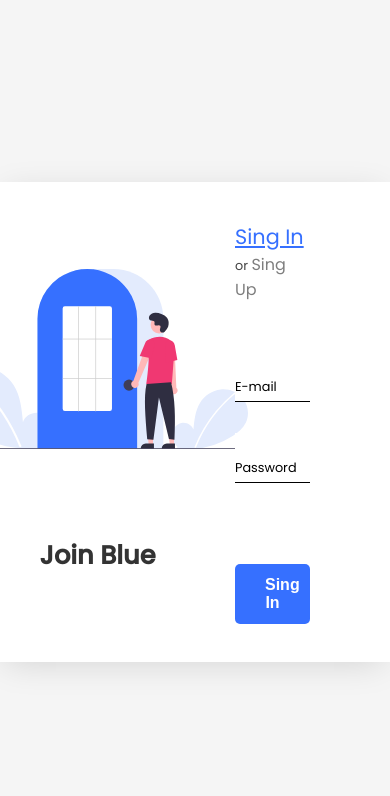
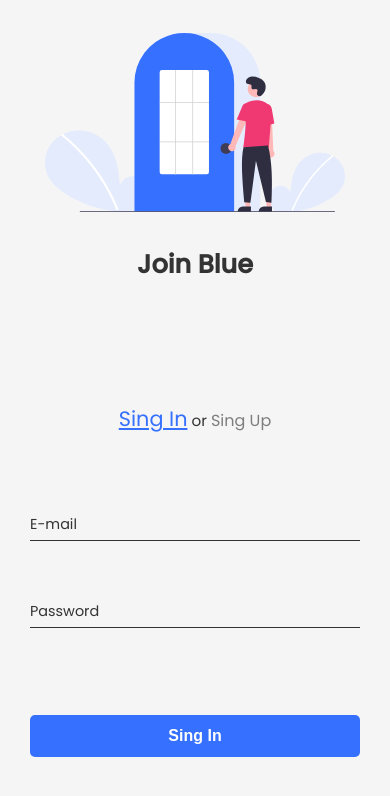
Before and after one commit to eualex/BlueShop, a React (Create React App) app in the folder frontend/: page /login in a window 390 px wide. Shown: the top 796 px of the page. Built offline with nearby package versions, Linux system fonts and the light colour scheme; the HTML template or start-up script is replaced by a standard one.

Commit message:
adicionando responsividade

```diff
--- a/frontend/src/components/Input/styles.ts
+++ b/frontend/src/components/Input/styles.ts
@@ -13,10 +13,18 @@ export const Container = styled.div`
     transform: translateY(-123%);
     font-size: 1.4rem;
     color: ${({ theme }) => theme.colors.primary };
+
+    @media (max-width: 768px) {
+      margin-top: 20px;
+    }
   }
 
   input:focus + label::after, input:valid + label::after {
     transform: translateX(0%);
+  }
+
+  @media (max-width: 768px) {
+    font-size: 1.8rem;
   }
 `;
 
@@ -27,9 +35,11 @@ export const CustomInput = styled.input`
   padding-top: 20px;
   border: none;
 
-  color: #595f6e;
+  color: ${({ theme }) => theme.colors.textLogin};
 
   outline: none;
+
+  background-color: transparent;
 `;
 
 export const CustomLabel = styled.label`
@@ -42,7 +52,7 @@ export const CustomLabel = styled.label`
 
   pointer-events: none;
 
-  border-bottom: 1px solid #000;
+  border-bottom: 1px solid ${({ theme }) => theme.colors.textPrimary };
 
   &::after {
     content: "";
@@ -67,4 +77,6 @@ export const CustomSpan = styled.span`
   left: 0px;
 
   transition: all 0.3s ease;
+
+  color: ${({ theme }) => theme.colors.textPrimary };
 `;
--- /dev/null
+++ b/frontend/src/pages/Main/index.tsx
@@ -0,0 +1,13 @@
+import React from 'react';
+
+import { Container } from './styles';
+
+const Main: React.FC = () => {
+  return (
+    <Container>
+      <h1>Main</h1>
+    </Container>
+  );
+};
+
+export default Main;
--- /dev/null
+++ b/frontend/src/pages/Main/styles.ts
@@ -0,0 +1,5 @@
+import styled from 'styled-components';
+
+export const Container = styled.div`
+
+`;
--- a/frontend/src/pages/SingPage/SingUp/styles.ts
+++ b/frontend/src/pages/SingPage/SingUp/styles.ts
@@ -9,9 +9,15 @@ export const ContainerForm = styled.form`
   /* width: 80%; */
 
   margin: 20px 0px;
+
+  @media (max-width: 768px) {
+    background-color: ${({ theme }) => theme.colors.background};
+  }
 `;
 
 export const ConteinerTermOfService = styled.div`
+  color: ${({ theme }) => theme.colors.textPrimary};
+
   label {
     margin-left: 5px;
   }
--- a/frontend/src/pages/SingPage/styles.ts
+++ b/frontend/src/pages/SingPage/styles.ts
@@ -11,10 +11,11 @@ export const Container = styled.div`
   display: flex;
   justify-content: center;
   align-items: center;
+
+  overflow: hidden;
 `;
 
 export const Wrapper = styled.div`
-  position: relative;
 
   background: #fff;
   -webkit-box-shadow: -1px 6px 33px -6px rgba(0, 0, 0, 0.15);
@@ -22,7 +23,6 @@ export const Wrapper = styled.div`
   box-shadow: -1px 6px 33px -6px rgba(0, 0, 0, 0.15);
 
   height: 100%;
-  max-height: 480px;
 
 
   width: 100%;
@@ -32,6 +32,22 @@ export const Wrapper = styled.div`
 
   display: flex;
   align-items: center;
+
+  @media (min-width: 768px) {
+    max-height: 480px;
+  }
+
+  @media (max-width: 768px) {
+    background-color: ${({ theme }) => theme.colors.background};
+
+    display: flex;
+    flex-direction: column;
+
+    box-shadow: none;
+
+    width: 100vw;
+    height: 100vh;
+  }
 `;
 
 export const ContainerLeft = styled.div`
@@ -49,6 +65,11 @@ export const ContainerLeft = styled.div`
   h1 {
     color: ${({ theme }) => theme.colors.textPrimary};
   }
+
+  @media (max-width: 768px) {
+    width: 100%;
+    height: 60%;
+  }
 `;
 
 export const ContainerRight = styled.div`
@@ -61,6 +82,13 @@ export const ContainerRight = styled.div`
   justify-content: center;
 
   padding: 0px 80px 0px 40px;
+
+  @media (max-width: 768px) {
+    padding: 0px 30px;
+
+    width: 100%;
+    height: 100%;
+  }
 `;
 
 export const ContainerForm = styled.form`
@@ -74,7 +102,7 @@ export const ContainerForm = styled.form`
 `;
 
 export const ContainerStateSing = styled.div<Props>`
-  color: #444;
+  color: ${({ theme }) => theme.colors.textPrimary};
 
   span:hover {
     cursor: pointer;
@@ -98,6 +126,15 @@ export const ContainerStateSing = styled.div<Props>`
         : ({ theme }) => theme.colors.primary};
     font-size: ${(props) => (props.stateSing ? "2rem" : "2.6rem")};
   }
+
+  @media (max-width: 768px) {
+    text-align: center;
+    font-size: 1.9rem;
+
+    span {
+      font-size: 4rem;
+    }
+  }
 `;
 
 export const Image = styled.img`
--- a/frontend/src/routes.tsx
+++ b/frontend/src/routes.tsx
@@ -3,6 +3,7 @@ import { BrowserRouter, Switch, Route } from 'react-router-dom';
 
 import Home from './pages/Home';
 import Login from './pages/SingPage';
+import Main from './pages/Main';
 
 const Routes: React.FC = () => {
   return (
@@ -10,6 +11,7 @@ const Routes: React.FC = () => {
       <Switch>
         <Route exact path="/" component={Home} />
         <Route path="/login" component={Login} />
+        <Route path="/Main" component={Main} />
       </Switch>
     </BrowserRouter>
   )
--- a/frontend/src/styles/styles.d.ts
+++ b/frontend/src/styles/styles.d.ts
@@ -15,9 +15,10 @@ declare module 'styled-components' {
       textTerceary: string;
       textQuartenary: string;
 
+      //login
       backgroundLogin: string;
-
-      backgroundLogin1: string;
+      textLogin: string;
+      inputLogin: string;
     };
   }
 }
--- a/frontend/src/styles/themes/dark.ts
+++ b/frontend/src/styles/themes/dark.ts
@@ -13,10 +13,9 @@ export default {
     textTerceary: "#fff",
     textQuartenary: "#7e7e7e",
 
-    // Login colors
-    backgroundLogin:
-      "linear-gradient(90deg, rgba(2,0,36,1) 0%, rgba(54,112,255,1) 0%, rgba(0,212,255,1) 47%)",
-
-    backgroundLogin1: 'rgb(2,0,36)',
+    // Login
+    backgroundLogin: "#fff",
+    textLogin: "#595f6e",
+    inputLogin: "#000"
   },
 };
--- a/frontend/src/styles/themes/light.ts
+++ b/frontend/src/styles/themes/light.ts
@@ -12,10 +12,9 @@ export default {
     textTerceary: "#fff",
     textQuartenary: "#7e7e7e",
 
-    // Login colors
-    backgroundLogin:
-      "linear-gradient(90deg, rgba(2,0,36,1) 0%, rgba(54,112,255,1) 0%, rgba(0,212,255,1) 47%)",
-
-    backgroundLogin1: 'rgb(2,0,36)',
+    // Login
+    backgroundLogin: "#fff",
+    textLogin: "#595f6e",
+    inputLogin: "#000"
   },
 };
```
